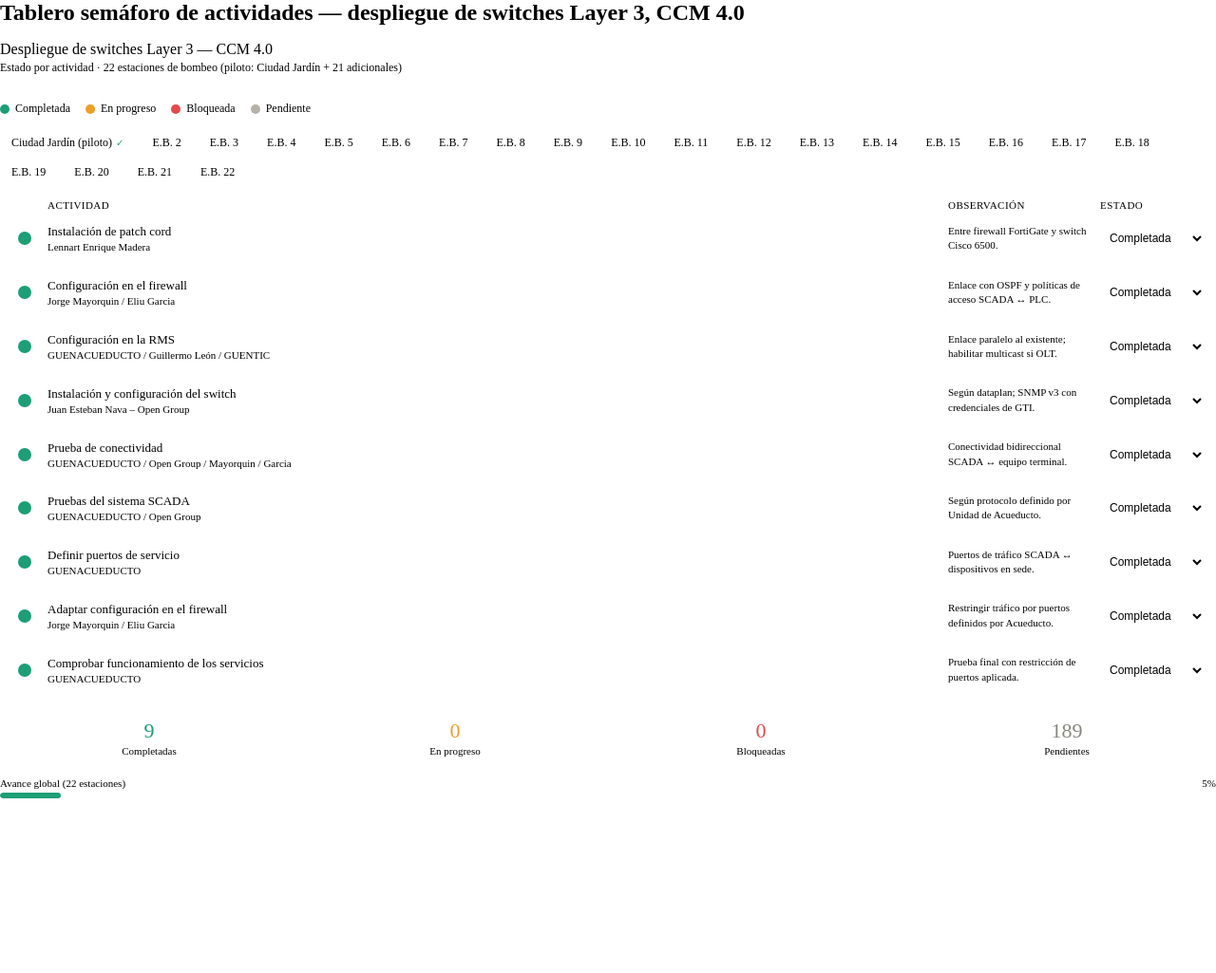
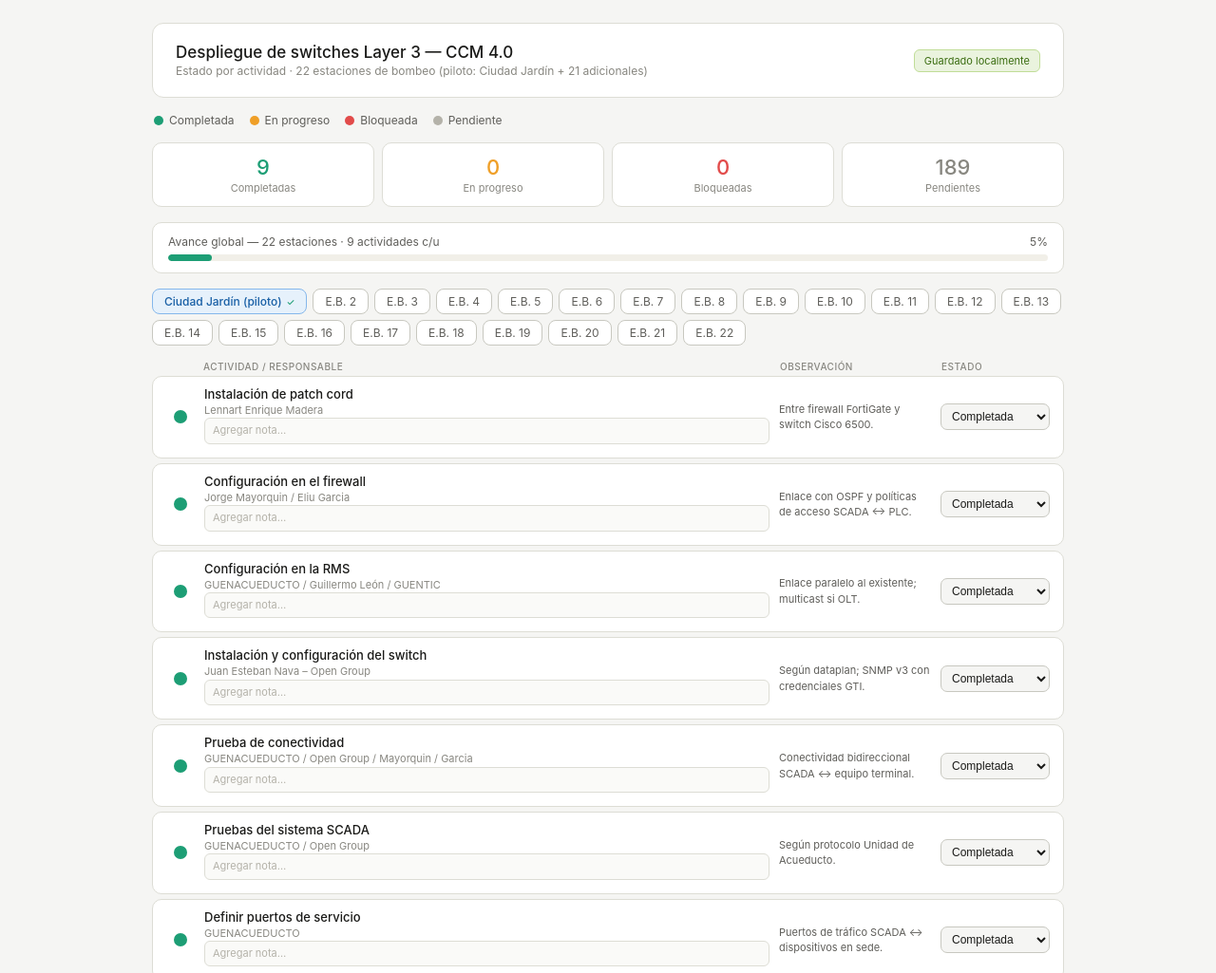
Before and after one commit to bettogalvis-stack/Sem-foro-Switch, a plain HTML site: page index.html in a window 1280 px wide. Shown: the top 1025 px of the page at 95% size. Before the commit the page ends 841 px from the top, so only its background shows below. Drawn offline with Linux system fonts and the light colour scheme.

Commit message:
Add files via upload

```diff
--- a/index.html
+++ b/index.html
@@ -1,55 +1,82 @@
+<!DOCTYPE html>
+<html lang="es">
+<head>
+<meta charset="UTF-8">
+<meta name="viewport" content="width=device-width, initial-scale=1.0">
+<title>Semáforo Switches Layer 3 — CCM 4.0</title>
+<style>
+  *, *::before, *::after { box-sizing: border-box; margin: 0; padding: 0; }
+  body { font-family: -apple-system, BlinkMacSystemFont, 'Segoe UI', sans-serif; background: #f5f5f3; color: #1a1a18; min-height: 100vh; padding: 1.5rem; }
+  .container { max-width: 960px; margin: 0 auto; }
 
-<style>
-:root { --gap: 10px; }
-* { box-sizing: border-box; margin: 0; padding: 0; }
-body { font-family: var(--font-sans); }
+  .page-header { background: #fff; border: 0.5px solid #ddddd5; border-radius: 12px; padding: 1.25rem 1.5rem; margin-bottom: 1rem; display: flex; align-items: center; justify-content: space-between; flex-wrap: wrap; gap: 12px; }
+  .page-header h1 { font-size: 17px; font-weight: 500; color: #1a1a18; }
+  .page-header p { font-size: 12px; color: #888780; margin-top: 2px; }
+  .save-badge { font-size: 11px; padding: 4px 10px; border-radius: 6px; background: #eaf3de; color: #3b6d11; border: 0.5px solid #c0dd97; }
 
-.header { padding: 1rem 0 0.75rem; border-bottom: 0.5px solid var(--color-border-tertiary); margin-bottom: 1rem; }
-.header h2 { font-size: 16px; font-weight: 500; color: var(--color-text-primary); }
-.header p { font-size: 12px; color: var(--color-text-secondary); margin-top: 3px; }
-
-.legend { display: flex; gap: 16px; flex-wrap: wrap; margin-bottom: 1rem; }
-.legend-item { display: flex; align-items: center; gap: 6px; font-size: 12px; color: var(--color-text-secondary); }
+  .legend { display: flex; gap: 16px; flex-wrap: wrap; margin-bottom: 1rem; padding: 0 2px; }
+  .legend-item { display: flex; align-items: center; gap: 6px; font-size: 12px; color: #5f5e5a; }
   .dot { width: 10px; height: 10px; border-radius: 50%; flex-shrink: 0; }
 
+  .summary-bar { display: grid; grid-template-columns: repeat(4, 1fr); gap: 8px; margin-bottom: 1rem; }
+  .sum-card { background: #fff; border: 0.5px solid #ddddd5; border-radius: 10px; padding: 12px; text-align: center; }
+  .sum-card .num { font-size: 22px; font-weight: 500; }
+  .sum-card .lbl { font-size: 11px; color: #888780; margin-top: 2px; }
+
+  .progress-wrap { background: #fff; border: 0.5px solid #ddddd5; border-radius: 10px; padding: 12px 16px; margin-bottom: 1rem; }
+  .progress-label { font-size: 12px; color: #5f5e5a; margin-bottom: 6px; display: flex; justify-content: space-between; }
+  .progress-track { height: 7px; border-radius: 4px; background: #f1efe8; overflow: hidden; }
+  .progress-fill { height: 100%; border-radius: 4px; background: #1D9E75; transition: width 0.4s; }
+
   .station-tabs { display: flex; gap: 6px; flex-wrap: wrap; margin-bottom: 1rem; }
-.tab { padding: 5px 12px; border-radius: var(--border-radius-md); border: 0.5px solid var(--color-border-secondary); font-size: 12px; cursor: pointer; background: var(--color-background-primary); color: var(--color-text-secondary); transition: all 0.15s; }
-.tab:hover { background: var(--color-background-secondary); }
-.tab.active { background: var(--color-background-info); color: var(--color-text-info); border-color: var(--color-border-info); font-weight: 500; }
+  .tab { padding: 5px 12px; border-radius: 8px; border: 0.5px solid #c8c8c0; font-size: 12px; cursor: pointer; background: #fff; color: #5f5e5a; transition: all 0.15s; white-space: nowrap; }
+  .tab:hover { background: #f5f5f3; }
+  .tab.active { background: #e6f1fb; color: #185fa5; border-color: #85b7eb; font-weight: 500; }
+  .tab .tbadge { margin-left: 5px; font-size: 10px; }
 
-.activity-list { display: flex; flex-direction: column; gap: 6px; }
-.activity-row { display: grid; grid-template-columns: 28px 1fr 150px 110px; gap: 10px; align-items: center; padding: 10px 12px; border-radius: var(--border-radius-md); background: var(--color-background-primary); border: 0.5px solid var(--color-border-tertiary); }
-.activity-row:hover { border-color: var(--color-border-secondary); }
+  .col-header { display: grid; grid-template-columns: 30px 1fr 160px 115px; gap: 10px; padding: 0 14px; margin-bottom: 4px; }
+  .col-header span { font-size: 10px; color: #888780; font-weight: 500; text-transform: uppercase; letter-spacing: 0.05em; }
 
-.status-dot { width: 14px; height: 14px; border-radius: 50%; flex-shrink: 0; justify-self: center; cursor: pointer; border: 2px solid transparent; transition: transform 0.1s; }
-.status-dot:hover { transform: scale(1.15); }
+  .activity-list { display: flex; flex-direction: column; gap: 5px; }
+  .activity-row { display: grid; grid-template-columns: 30px 1fr 160px 115px; gap: 10px; align-items: center; padding: 10px 14px; border-radius: 10px; background: #fff; border: 0.5px solid #ddddd5; transition: border-color 0.15s; }
+  .activity-row:hover { border-color: #b4b2a9; }
 
-.act-name { font-size: 13px; color: var(--color-text-primary); }
-.act-resp { font-size: 11px; color: var(--color-text-secondary); margin-top: 2px; }
+  .status-dot { width: 14px; height: 14px; border-radius: 50%; justify-self: center; cursor: pointer; transition: transform 0.1s; flex-shrink: 0; }
+  .status-dot:hover { transform: scale(1.2); }
 
-.act-obs { font-size: 11px; color: var(--color-text-secondary); line-height: 1.4; }
+  .act-name { font-size: 13px; color: #1a1a18; font-weight: 500; }
+  .act-resp { font-size: 11px; color: #888780; margin-top: 2px; line-height: 1.4; }
+  .act-obs { font-size: 11px; color: #5f5e5a; line-height: 1.5; }
 
-.status-select { font-size: 12px; padding: 4px 6px; border-radius: var(--border-radius-md); border: 0.5px solid var(--color-border-secondary); background: var(--color-background-secondary); color: var(--color-text-primary); width: 100%; cursor: pointer; }
+  select { font-size: 12px; padding: 5px 7px; border-radius: 7px; border: 0.5px solid #c8c8c0; background: #f5f5f3; color: #1a1a18; width: 100%; cursor: pointer; }
+  select:hover { border-color: #888780; }
+  select:focus { outline: none; border-color: #378add; box-shadow: 0 0 0 2px #b5d4f4; }
 
-.summary-bar { display: flex; gap: 8px; margin-top: 1rem; }
-.sum-card { flex: 1; padding: 10px 12px; border-radius: var(--border-radius-md); background: var(--color-background-secondary); text-align: center; }
-.sum-card .num { font-size: 22px; font-weight: 500; }
-.sum-card .lbl { font-size: 11px; color: var(--color-text-secondary); margin-top: 2px; }
+  .notes-row { grid-column: 2 / -1; margin-top: -4px; }
+  .notes-input { width: 100%; font-size: 11px; padding: 5px 8px; border-radius: 6px; border: 0.5px solid #ddddd5; background: #fafaf8; color: #1a1a18; resize: none; font-family: inherit; line-height: 1.4; }
+  .notes-input:focus { outline: none; border-color: #378add; }
+  .notes-input::placeholder { color: #b4b2a9; }
 
-.progress-wrap { margin-top: 0.75rem; }
-.progress-label { font-size: 11px; color: var(--color-text-secondary); margin-bottom: 4px; display: flex; justify-content: space-between; }
-.progress-track { height: 6px; border-radius: 3px; background: var(--color-background-secondary); overflow: hidden; }
-.progress-fill { height: 100%; border-radius: 3px; background: #1D9E75; transition: width 0.4s; }
+  .last-update { font-size: 10px; color: #b4b2a9; margin-top: 1rem; text-align: right; }
 
-.col-header { display: grid; grid-template-columns: 28px 1fr 150px 110px; gap: 10px; padding: 0 12px; margin-bottom: 4px; }
-.col-header span { font-size: 11px; color: var(--color-text-secondary); font-weight: 500; text-transform: uppercase; letter-spacing: 0.04em; }
+  @media (max-width: 640px) {
+    body { padding: 0.75rem; }
+    .activity-row, .col-header { grid-template-columns: 24px 1fr 100px; }
+    .act-obs { display: none; }
+    .col-header span:nth-child(3) { display: none; }
+    .summary-bar { grid-template-columns: repeat(2, 1fr); }
+  }
 </style>
+</head>
+<body>
+<div class="container">
 
-<h2 class="sr-only">Tablero semáforo de actividades — despliegue de switches Layer 3, CCM 4.0</h2>
-
-<div class="header">
-  <h2>Despliegue de switches Layer 3 — CCM 4.0</h2>
+  <div class="page-header">
+    <div>
+      <h1>Despliegue de switches Layer 3 — CCM 4.0</h1>
       <p>Estado por actividad · 22 estaciones de bombeo (piloto: Ciudad Jardín + 21 adicionales)</p>
+    </div>
+    <span class="save-badge" id="saveBadge">Guardado localmente</span>
   </div>
 
   <div class="legend">
@@ -59,130 +86,169 @@ body { font-family: var(--font-sans); }
     <div class="legend-item"><div class="dot" style="background:#B4B2A9"></div> Pendiente</div>
   </div>
 
+  <div class="summary-bar" id="summaryBar"></div>
+  <div class="progress-wrap" id="progressWrap"></div>
+
   <div class="station-tabs" id="stationTabs"></div>
 
   <div class="col-header">
     <span></span>
-  <span>Actividad</span>
+    <span>Actividad / Responsable</span>
     <span>Observación</span>
     <span>Estado</span>
   </div>
 
   <div class="activity-list" id="activityList"></div>
+  <p class="last-update" id="lastUpdate"></p>
 
-<div class="summary-bar" id="summaryBar"></div>
-<div class="progress-wrap" id="progressWrap"></div>
+</div>
 
 <script>
 const ACTIVITIES = [
   { id: 1, name: "Instalación de patch cord", resp: "Lennart Enrique Madera", obs: "Entre firewall FortiGate y switch Cisco 6500." },
   { id: 2, name: "Configuración en el firewall", resp: "Jorge Mayorquin / Eliu Garcia", obs: "Enlace con OSPF y políticas de acceso SCADA ↔ PLC." },
-  { id: 3, name: "Configuración en la RMS", resp: "GUENACUEDUCTO / Guillermo León / GUENTIC", obs: "Enlace paralelo al existente; habilitar multicast si OLT." },
-  { id: 4, name: "Instalación y configuración del switch", resp: "Juan Esteban Nava – Open Group", obs: "Según dataplan; SNMP v3 con credenciales de GTI." },
+  { id: 3, name: "Configuración en la RMS", resp: "GUENACUEDUCTO / Guillermo León / GUENTIC", obs: "Enlace paralelo al existente; multicast si OLT." },
+  { id: 4, name: "Instalación y configuración del switch", resp: "Juan Esteban Nava – Open Group", obs: "Según dataplan; SNMP v3 con credenciales GTI." },
   { id: 5, name: "Prueba de conectividad", resp: "GUENACUEDUCTO / Open Group / Mayorquin / Garcia", obs: "Conectividad bidireccional SCADA ↔ equipo terminal." },
-  { id: 6, name: "Pruebas del sistema SCADA", resp: "GUENACUEDUCTO / Open Group", obs: "Según protocolo definido por Unidad de Acueducto." },
+  { id: 6, name: "Pruebas del sistema SCADA", resp: "GUENACUEDUCTO / Open Group", obs: "Según protocolo Unidad de Acueducto." },
   { id: 7, name: "Definir puertos de servicio", resp: "GUENACUEDUCTO", obs: "Puertos de tráfico SCADA ↔ dispositivos en sede." },
-  { id: 8, name: "Adaptar configuración en el firewall", resp: "Jorge Mayorquin / Eliu Garcia", obs: "Restringir tráfico por puertos definidos por Acueducto." },
+  { id: 8, name: "Adaptar configuración en el firewall", resp: "Jorge Mayorquin / Eliu Garcia", obs: "Restringir tráfico por puertos definidos." },
   { id: 9, name: "Comprobar funcionamiento de los servicios", resp: "GUENACUEDUCTO", obs: "Prueba final con restricción de puertos aplicada." },
 ];
 
 const STATIONS = [
   "Ciudad Jardín (piloto)",
-  "E.B. 2", "E.B. 3", "E.B. 4", "E.B. 5", "E.B. 6",
-  "E.B. 7", "E.B. 8", "E.B. 9", "E.B. 10", "E.B. 11",
-  "E.B. 12", "E.B. 13", "E.B. 14", "E.B. 15", "E.B. 16",
-  "E.B. 17", "E.B. 18", "E.B. 19", "E.B. 20", "E.B. 21", "E.B. 22"
+  "E.B. 2","E.B. 3","E.B. 4","E.B. 5","E.B. 6",
+  "E.B. 7","E.B. 8","E.B. 9","E.B. 10","E.B. 11",
+  "E.B. 12","E.B. 13","E.B. 14","E.B. 15","E.B. 16",
+  "E.B. 17","E.B. 18","E.B. 19","E.B. 20","E.B. 21","E.B. 22"
 ];
 
 const STATUS_OPTS = [
-  { val: "pending",    label: "Pendiente",   color: "#B4B2A9" },
-  { val: "in-progress", label: "En progreso", color: "#EF9F27" },
-  { val: "blocked",   label: "Bloqueada",   color: "#E24B4A" },
-  { val: "done",      label: "Completada",  color: "#1D9E75" },
+  { val: "pending",     label: "Pendiente",    color: "#B4B2A9" },
+  { val: "in-progress", label: "En progreso",  color: "#EF9F27" },
+  { val: "blocked",     label: "Bloqueada",    color: "#E24B4A" },
+  { val: "done",        label: "Completada",   color: "#1D9E75" },
 ];
 
-let state = {};
-STATIONS.forEach((s, si) => {
-  state[si] = {};
+const STORAGE_KEY = "ccm40_switches_state";
+
+function defaultState() {
+  const s = {};
+  STATIONS.forEach((_, si) => {
+    s[si] = {};
     ACTIVITIES.forEach(a => {
-    state[si][a.id] = si === 0 ? "done" : "pending";
+      s[si][a.id] = { status: si === 0 ? "done" : "pending", note: "" };
     });
   });
+  return s;
+}
 
+function loadState() {
+  try {
+    const raw = localStorage.getItem(STORAGE_KEY);
+    if (raw) return JSON.parse(raw);
+  } catch(e) {}
+  return defaultState();
+}
+
+function saveState() {
+  try {
+    localStorage.setItem(STORAGE_KEY, JSON.stringify(state));
+    const now = new Date();
+    document.getElementById("lastUpdate").textContent =
+      "Último guardado: " + now.toLocaleDateString("es-CO") + " " + now.toLocaleTimeString("es-CO", {hour:'2-digit', minute:'2-digit'});
+    const badge = document.getElementById("saveBadge");
+    badge.textContent = "Guardado ✓";
+    badge.style.background = "#e1f5ee";
+    badge.style.color = "#085041";
+    setTimeout(() => {
+      badge.textContent = "Guardado localmente";
+      badge.style.background = "#eaf3de";
+      badge.style.color = "#3b6d11";
+    }, 1500);
+  } catch(e) {}
+}
+
+let state = loadState();
 let currentStation = 0;
 
 function getColor(val) { return STATUS_OPTS.find(o => o.val === val)?.color || "#B4B2A9"; }
-function getLabel(val) { return STATUS_OPTS.find(o => o.val === val)?.label || "Pendiente"; }
 
 function cycleStatus(si, aid) {
-  const order = ["pending", "in-progress", "blocked", "done"];
-  const cur = state[si][aid];
-  const idx = order.indexOf(cur);
-  state[si][aid] = order[(idx + 1) % order.length];
+  const order = ["pending","in-progress","blocked","done"];
+  const cur = state[si][aid].status;
+  state[si][aid].status = order[(order.indexOf(cur) + 1) % order.length];
+  saveState();
   render();
 }
 
+function changeStatus(si, aid, val) {
+  state[si][aid].status = val;
+  saveState();
+  render();
+}
+
+function changeNote(si, aid, val) {
+  state[si][aid].note = val;
+  saveState();
+}
+
 function renderTabs() {
-  const el = document.getElementById("stationTabs");
-  el.innerHTML = STATIONS.map((s, i) => {
+  document.getElementById("stationTabs").innerHTML = STATIONS.map((s, i) => {
     const acts = Object.values(state[i]);
-    const done = acts.filter(v => v === "done").length;
+    const done = acts.filter(v => v.status === "done").length;
     const pct = Math.round(done / acts.length * 100);
-    const hasProblem = acts.some(v => v === "blocked");
-    const inProg = acts.some(v => v === "in-progress");
+    const hasBlock = acts.some(v => v.status === "blocked");
+    const hasProg = acts.some(v => v.status === "in-progress");
     let badge = "";
-    if (hasProblem) badge = `<span style="margin-left:4px;color:#E24B4A;font-size:10px">●</span>`;
-    else if (pct === 100) badge = `<span style="margin-left:4px;color:#1D9E75;font-size:10px">✓</span>`;
-    else if (inProg) badge = `<span style="margin-left:4px;color:#EF9F27;font-size:10px">●</span>`;
-    return `<div class="tab${i === currentStation ? " active" : ""}" onclick="selectStation(${i})">${s}${badge}</div>`;
+    if (hasBlock) badge = `<span class="tbadge" style="color:#E24B4A">●</span>`;
+    else if (pct === 100) badge = `<span class="tbadge" style="color:#1D9E75">✓</span>`;
+    else if (hasProg) badge = `<span class="tbadge" style="color:#EF9F27">●</span>`;
+    return `<div class="tab${i===currentStation?" active":""}" onclick="selectStation(${i})">${s}${badge}</div>`;
   }).join("");
 }
 
 function renderActivities() {
-  const el = document.getElementById("activityList");
-  el.innerHTML = ACTIVITIES.map(a => {
-    const val = state[currentStation][a.id];
-    const color = getColor(val);
+  document.getElementById("activityList").innerHTML = ACTIVITIES.map(a => {
+    const rec = state[currentStation][a.id];
+    const color = getColor(rec.status);
     const opts = STATUS_OPTS.map(o =>
-      `<option value="${o.val}"${val === o.val ? " selected" : ""}>${o.label}</option>`
+      `<option value="${o.val}"${rec.status===o.val?" selected":""}>${o.label}</option>`
     ).join("");
     return `
       <div class="activity-row">
-        <div class="status-dot" style="background:${color};" title="Clic para cambiar" onclick="cycleStatus(${currentStation},${a.id})"></div>
+        <div class="status-dot" style="background:${color}" title="Clic para cambiar estado" onclick="cycleStatus(${currentStation},${a.id})"></div>
         <div>
           <div class="act-name">${a.name}</div>
           <div class="act-resp">${a.resp}</div>
+          <textarea class="notes-input" rows="1" placeholder="Agregar nota…" oninput="changeNote(${currentStation},${a.id},this.value)">${rec.note||""}</textarea>
         </div>
         <div class="act-obs">${a.obs}</div>
-        <select class="status-select" onchange="changeStatus(${currentStation},${a.id},this.value)">${opts}</select>
+        <select onchange="changeStatus(${currentStation},${a.id},this.value)">${opts}</select>
       </div>`;
   }).join("");
 }
 
 function renderSummary() {
-  const totActs = ACTIVITIES.length * STATIONS.length;
-  let done = 0, prog = 0, block = 0, pend = 0;
-  STATIONS.forEach((_, si) => {
-    ACTIVITIES.forEach(a => {
-      const v = state[si][a.id];
-      if (v === "done") done++;
-      else if (v === "in-progress") prog++;
-      else if (v === "blocked") block++;
+  let done=0, prog=0, block=0, pend=0, total=0;
+  STATIONS.forEach((_,si) => ACTIVITIES.forEach(a => {
+    total++;
+    const v = state[si][a.id].status;
+    if(v==="done") done++;
+    else if(v==="in-progress") prog++;
+    else if(v==="blocked") block++;
     else pend++;
-    });
-  });
-  const pct = Math.round(done / totActs * 100);
-
+  }));
+  const pct = Math.round(done/total*100);
   document.getElementById("summaryBar").innerHTML = `
     <div class="sum-card"><div class="num" style="color:#1D9E75">${done}</div><div class="lbl">Completadas</div></div>
     <div class="sum-card"><div class="num" style="color:#EF9F27">${prog}</div><div class="lbl">En progreso</div></div>
     <div class="sum-card"><div class="num" style="color:#E24B4A">${block}</div><div class="lbl">Bloqueadas</div></div>
-    <div class="sum-card"><div class="num" style="color:#888780">${pend}</div><div class="lbl">Pendientes</div></div>
-  `;
+    <div class="sum-card"><div class="num" style="color:#888780">${pend}</div><div class="lbl">Pendientes</div></div>`;
   document.getElementById("progressWrap").innerHTML = `
-    <div class="progress-label"><span>Avance global (${STATIONS.length} estaciones)</span><span>${pct}%</span></div>
-    <div class="progress-track"><div class="progress-fill" style="width:${pct}%"></div></div>
-  `;
+    <div class="progress-label"><span>Avance global — ${STATIONS.length} estaciones · ${ACTIVITIES.length} actividades c/u</span><span>${pct}%</span></div>
+    <div class="progress-track"><div class="progress-fill" style="width:${pct}%"></div></div>`;
 }
 
 function render() {
@@ -191,15 +257,9 @@ function render() {
   renderSummary();
 }
 
-function selectStation(i) {
-  currentStation = i;
-  render();
-}
-
-function changeStatus(si, aid, val) {
-  state[si][aid] = val;
-  render();
-}
+function selectStation(i) { currentStation = i; render(); }
 
 render();
 </script>
+</body>
+</html>
```
Lines whose indentation alone changed are shown as unchanged.
